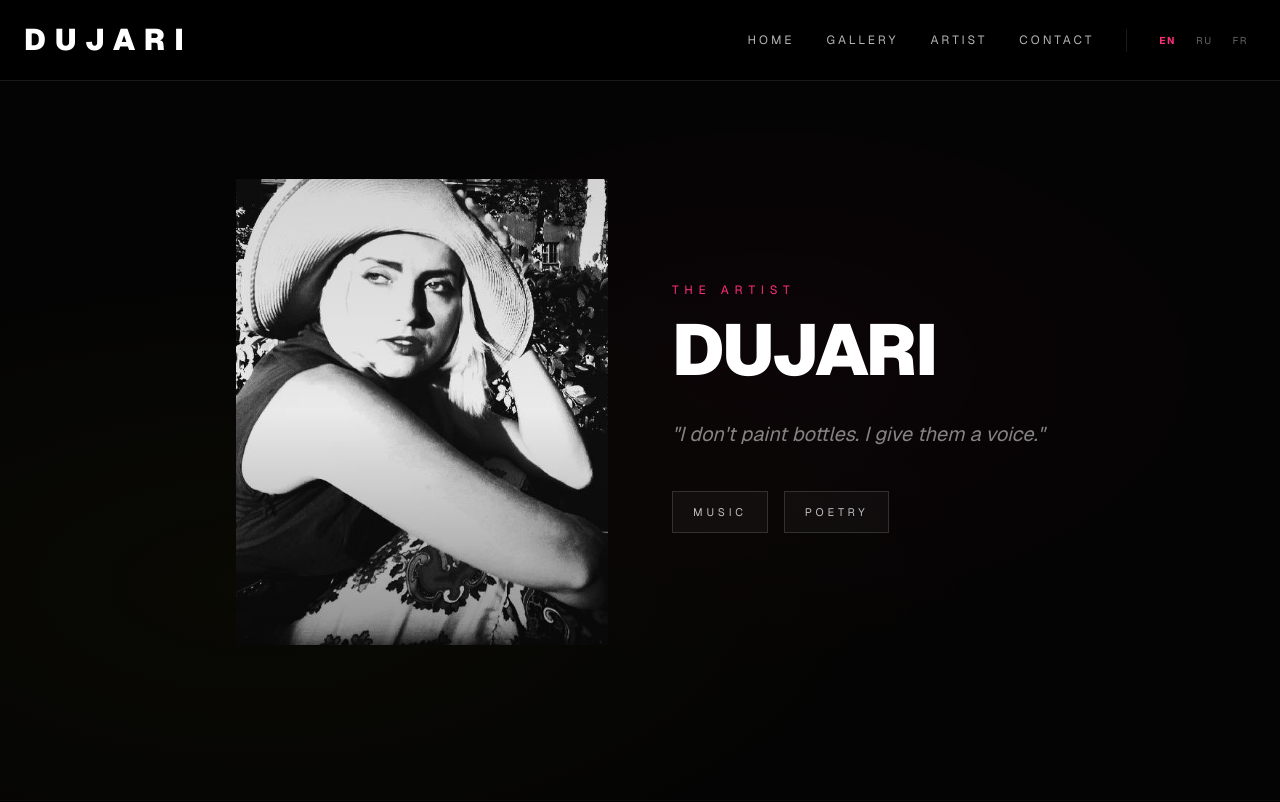
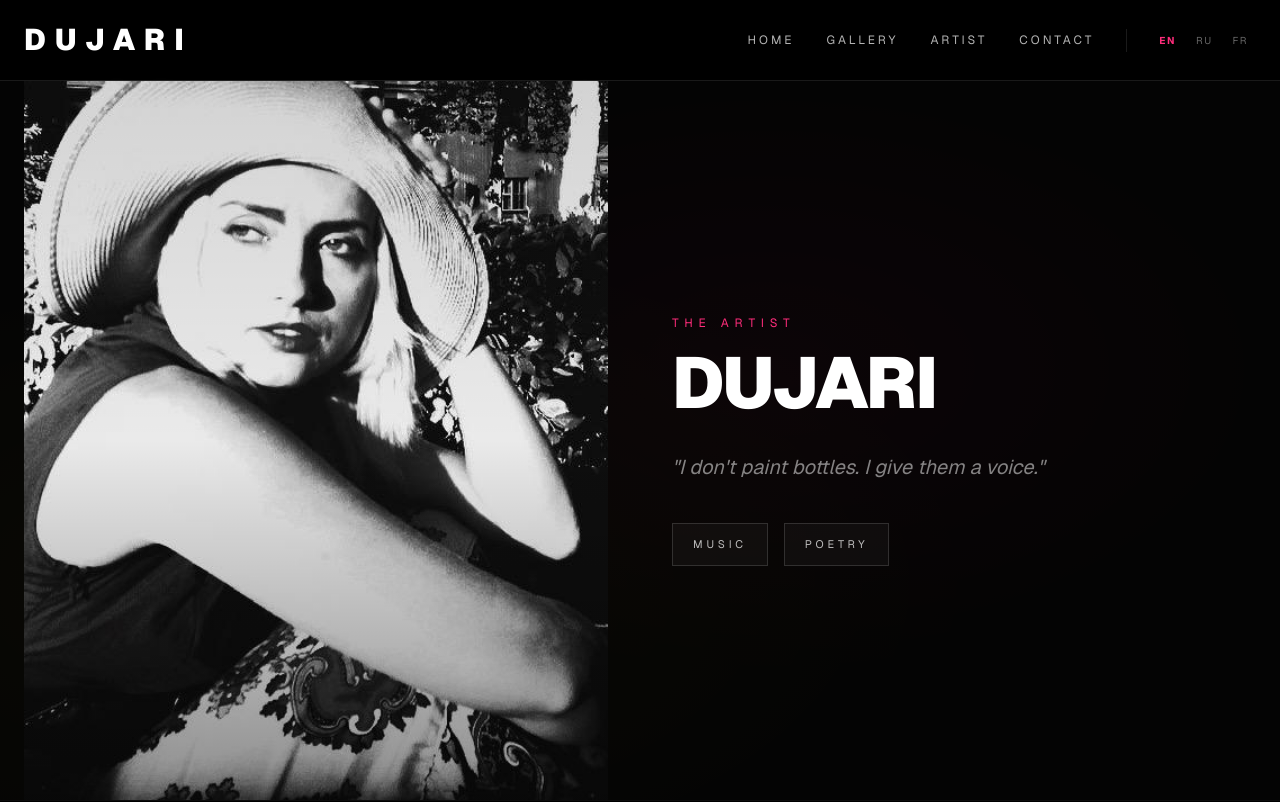
Before and after one commit to genfreemix/dujari, a Next.js app: page /artist in a window 1280 px wide. Shown: the top 802 px of the page. Built offline with nearby package versions, Linux system fonts and the light colour scheme.

Commit message:
Fix artist hero to fixed viewport height

```diff
--- a/src/app/artist/page.tsx
+++ b/src/app/artist/page.tsx
@@ -11,7 +11,7 @@ export default function ArtistPage() {
   return (
     <div className="pt-16 md:pt-20 bg-black min-h-screen">
       {/* Hero */}
-      <section className="relative min-h-[calc(100vh-4rem)] md:min-h-[calc(100vh-5rem)] pt-0 pb-14 md:pb-16 overflow-hidden flex items-center">
+      <section className="relative h-[calc(100vh-4rem)] md:h-[calc(100vh-5rem)] overflow-hidden flex items-stretch">
         <div
           className="absolute inset-0 opacity-40"
           style={{
@@ -20,8 +20,8 @@ export default function ArtistPage() {
           }}
         />
 
-        <div className="relative max-w-7xl mx-auto px-6 grid grid-cols-1 md:grid-cols-2 gap-12 md:gap-16 items-center">
-          <div className="relative aspect-[4/5] bg-neutral-900 overflow-hidden order-2 md:order-1 md:translate-y-1">
+        <div className="relative max-w-7xl w-full mx-auto px-6 grid grid-cols-1 md:grid-cols-2 gap-12 md:gap-16 items-stretch">
+          <div className="relative hidden md:block bg-neutral-900 overflow-hidden order-2 md:order-1">
             <Image
               src="/artist/dujari-artist-portrait.jpg"
               alt="Portrait of Dujari"
@@ -33,7 +33,7 @@ export default function ArtistPage() {
             <div className="absolute inset-0 bg-gradient-to-t from-black/40 via-transparent to-black/10" />
           </div>
 
-          <div className="order-1 md:order-2">
+          <div className="order-1 md:order-2 flex flex-col justify-center">
             <p className="text-[#FF2D7B] text-[10px] md:text-xs tracking-[0.5em] uppercase mb-4">
               {t("artist_block.label")}
             </p>
```
